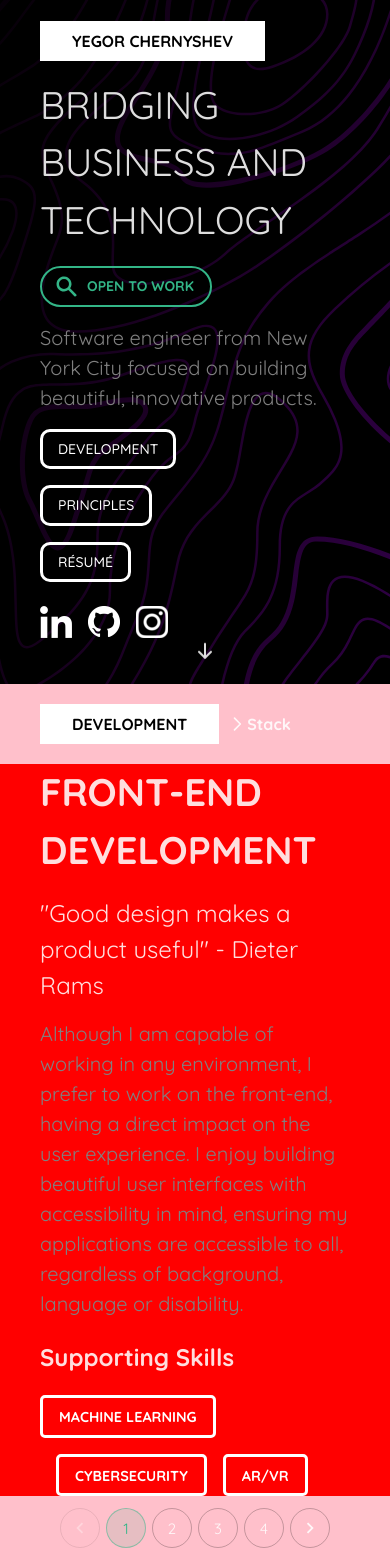
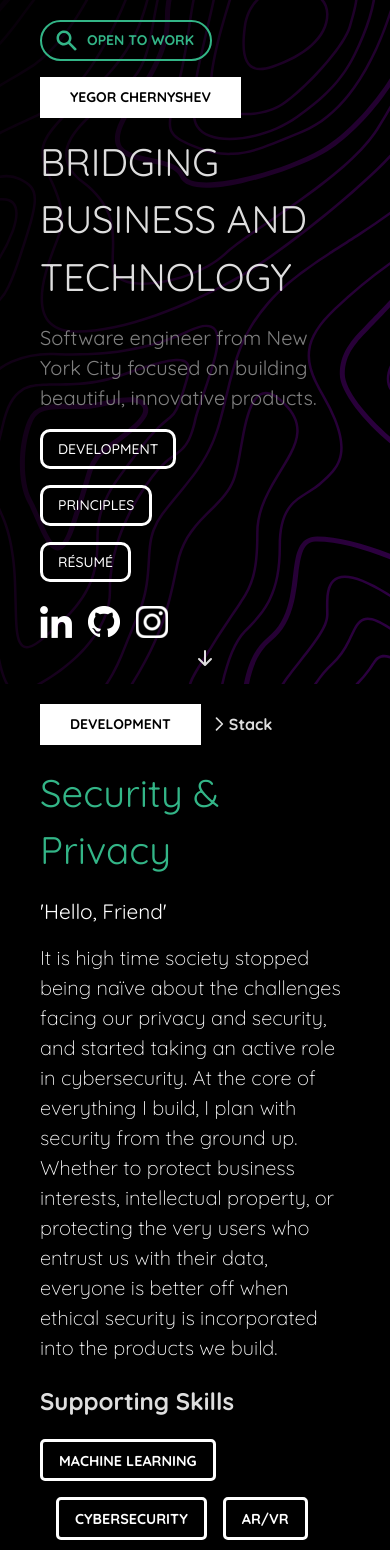
Before and after one commit to yCherny/Portfolio, a React (Create React App) app: page / in a window 390 px wide. Shown: the part 160-1710 px from the top of the page. Built offline with nearby package versions, Linux system fonts and the light colour scheme.

Commit message:
Incorporate Pagination

```diff
--- a/src/App.js
+++ b/src/App.js
@@ -8,7 +8,10 @@ import { Section } from './components/Section/Section';
 // Temporary Hard Coded Data
 const sections = [
   { header: 'Development', subheaders: ['Stack', 'Portfolio', 'Skills'] },
-  { header: 'Principles', subheaders: ['Design', 'Security', 'Privacy'] },
+  {
+    header: 'Principles',
+    subheaders: ['Design', 'Security & Privacy', 'Accessibility'],
+  },
   {
     header: 'Résumé',
     subheaders: ['Education', 'Miscellaneous', 'Work Experience'],
--- a/src/Theme.js
+++ b/src/Theme.js
@@ -28,6 +28,26 @@ export const theme = createTheme({
     },
   },
   components: {
+    MuiMenuItem: {
+      variants: [
+        {
+          props: { variant: 'menuOption' },
+          style: {
+            padding: '8px 30px 8px 30px',
+            color: '#000000',
+            backgroundColor: '#FFFFFF',
+            fontWeight: 'bold',
+            borderRadius: '0px',
+            textTransform: 'uppercase',
+            '&:hover': {
+              backgroundColor: '#33B587',
+              fontWeight: '800',
+              color: 'white',
+            },
+          },
+        },
+      ],
+    },
     MuiButton: {
       variants: [
         {
@@ -47,6 +67,22 @@ export const theme = createTheme({
           style: {
             borderRadius: '5px',
             fontWeight: 800,
+          },
+        },
+        {
+          props: { variant: 'pageSection' },
+          style: {
+            padding: '8px 30px 8px 30px',
+            color: '#000000',
+            backgroundColor: '#FFFFFF',
+            fontWeight: 'bold',
+            borderRadius: '0px',
+            textTransform: 'uppercase',
+            '&:hover': {
+              backgroundColor: '#33B587',
+              fontWeight: '800',
+              color: 'white',
+            },
           },
         },
         {
@@ -87,6 +123,57 @@ theme.typography.subtitle = {
   // },
   [theme.breakpoints.down('md')]: {
     fontSize: '1.5rem',
+  },
+  [theme.breakpoints.up('md')]: {
+    fontSize: '2.4rem',
+  },
+  [theme.breakpoints.up('lg')]: {
+    fontSize: '2.4rem',
+  },
+};
+
+theme.typography.sectionHeader = {
+  color: '#33B587',
+  fontSize: '1.2rem',
+  // '@media (min-width:600px)': {
+  //   fontSize: '1.5rem',
+  // },
+  [theme.breakpoints.down('md')]: {
+    fontSize: '2.4rem',
+  },
+  [theme.breakpoints.up('md')]: {
+    fontSize: '2.4rem',
+  },
+  [theme.breakpoints.up('lg')]: {
+    fontSize: '2.4rem',
+  },
+};
+
+theme.typography.sectionSubtitle = {
+  color: 'white',
+  fontSize: '1.2rem',
+  // '@media (min-width:600px)': {
+  //   fontSize: '1.5rem',
+  // },
+  [theme.breakpoints.down('md')]: {
+    fontSize: '1.3rem',
+  },
+  [theme.breakpoints.up('md')]: {
+    fontSize: '2.4rem',
+  },
+  [theme.breakpoints.up('lg')]: {
+    fontSize: '2.4rem',
+  },
+};
+
+theme.typography.sectionContent = {
+  color: 'white',
+  fontSize: '1.2rem',
+  // '@media (min-width:600px)': {
+  //   fontSize: '1.5rem',
+  // },
+  [theme.breakpoints.down('md')]: {
+    fontSize: '1.25rem',
   },
   [theme.breakpoints.up('md')]: {
     fontSize: '2.4rem',
--- a/src/components/Landing/Landing.js
+++ b/src/components/Landing/Landing.js
@@ -9,7 +9,6 @@ import background from '../../images/background.svg';
 import { SearchIcon, ArrowDownIcon } from '@heroicons/react/solid';
 import { Links } from '../Links/Links';
 import Typography from '@mui/material/Typography';
-import { Skillset } from '../Skillset/Skillset';
 import './style.css';
 import AnchorLink from 'react-anchor-link-smooth-scroll';
 
@@ -24,6 +23,7 @@ export const Landing = () => {
         backgroundSize: 'cover',
       }}
       alignItems="flex-end"
+      id={'Landing'}
     >
       <Grid
         container
@@ -50,27 +50,19 @@ export const Landing = () => {
         {/* Data */}
         <Grid item xs={12} md={6}>
           <Stack spacing={2} alignItems="flex-start">
-            <Box
-              sx={{
-                px: 4,
-                py: 1,
-                color: '#000000',
-                backgroundColor: '#FFFFFF',
-              }}
-            >
-              <p style={{ fontWeight: 'bold', margin: 0 }}>YEGOR CHERNYSHEV</p>
-            </Box>
-
-            {/* style={{ fontWeight: '400', fontSize: { xs: 120, sm: '3.5vw' } */}
-            <Typography variant="header" style={{ fontWeight: '400' }}>
-              BRIDGING BUSINESS AND TECHNOLOGY
-            </Typography>
             <Button
               variant="rounded"
               startIcon={<SearchIcon height={25} width={25} />}
             >
               Open to Work
             </Button>
+            <AnchorLink href={'#Landing'}>
+              <Button variant="pageSection">YEGOR CHERNYSHEV</Button>
+            </AnchorLink>
+            {/* style={{ fontWeight: '400', fontSize: { xs: 120, sm: '3.5vw' } */}
+            <Typography variant="header" style={{ fontWeight: '400' }}>
+              BRIDGING BUSINESS AND TECHNOLOGY
+            </Typography>
             <Typography variant="content" style={{ fontWeight: '400' }}>
               Software engineer from New York City focused on building
               beautiful, innovative products.
@@ -84,9 +76,6 @@ export const Landing = () => {
                 spacing={2}
                 sx={{ flexWrap: 'wrap' }}
               >
-                {/* <Skillset title="Front-End Development" />
-                <Skillset title="Mobile Development" />
-                <Skillset title="Application Security" /> */}
                 <AnchorLink href="#Development">
                   <Button variant="outlined">Development</Button>
                 </AnchorLink>
--- a/src/components/Section/Section.js
+++ b/src/components/Section/Section.js
@@ -1,35 +1,43 @@
 import * as React from 'react';
 import Box from '@mui/material/Box';
 import Stack from '@mui/material/Stack';
-import background from '../../images/background.svg';
 import {
-  ChevronLeftIcon,
   ChevronRightIcon,
   DocumentDownloadIcon,
 } from '@heroicons/react/outline';
-import Fab from '@mui/material/Fab';
 import './style.css';
+import Grid from '@mui/material/Grid';
+import Button from '@mui/material/Button';
+import { Pagination } from '@mui/material';
+import { Slideshow } from '../Slideshow/Slideshow';
+import { usePagination } from '@mui/material/Pagination';
+import AnchorLink from 'react-anchor-link-smooth-scroll';
+import Menu from '@mui/material/Menu';
+import MenuItem from '@mui/material/MenuItem';
+
 import { Root } from '../Slideshow/Root/Root';
 import { Panel } from '../Slideshow/Panel/Panel';
 import { Toolkit } from '../Slideshow/Toolkit/Toolkit';
-import Grid from '@mui/material/Grid';
-import Button from '@mui/material/Button';
 import { Education } from '../Slideshow/Education/Education';
-import Container from '@mui/material/Container';
-import { Pagination } from '@mui/material';
-
-const subtitle = 'Toolkit'; // Portfolio
 
 export const Section = (props) => {
+  const [anchorEl, setAnchorEl] = React.useState(null);
+  const open = Boolean(anchorEl);
+  const handleClick = (event) => {
+    setAnchorEl(event.currentTarget);
+  };
+  const handleClose = () => {
+    setAnchorEl(null);
+  };
+
+  const [page, setPage] = React.useState(1);
+  const handleChange = (event, value) => {
+    console.log(value);
+    setPage(value);
+  };
+
   return (
-    <Stack
-      direction={'column'}
-      minHeight={'100vh'}
-      id={props.section.header}
-      sx={{
-        backgroundColor: 'pink',
-      }}
-    >
+    <Stack direction={'column'} minHeight={'100vh'} id={props.section.header}>
       <Grid
         container
         direction="row"
@@ -41,24 +49,46 @@ export const Section = (props) => {
         {/* Section Header */}
         <Grid item xs={props.section.header === 'Résumé' ? 8 : 12}>
           <Stack direction="row" spacing={1} alignItems="center">
-            <Box
-              sx={{
-                px: 4,
-                py: 1,
-                color: '#000000',
-                backgroundColor: '#FFFFFF',
+            <Button
+              variant="pageSection"
+              id="basic-button"
+              aria-controls={open ? 'basic-menu' : undefined}
+              aria-haspopup="true"
+              aria-expanded={open ? 'true' : undefined}
+              onClick={handleClick}
+            >
+              {props.section.header}
+            </Button>
+            <Menu
+              id="basic-menu"
+              anchorEl={anchorEl}
+              open={open}
+              onClose={handleClose}
+              MenuListProps={{
+                'aria-labelledby': 'basic-button',
               }}
             >
-              <p
-                style={{
-                  fontWeight: 'bold',
-                  margin: 0,
-                  textTransform: 'uppercase',
-                }}
-              >
-                {props.section.header}
-              </p>
-            </Box>
+              <AnchorLink href={'#Landing'}>
+                <MenuItem onClick={handleClose} variant="menuOption">
+                  Landing
+                </MenuItem>
+              </AnchorLink>
+              <AnchorLink href={'#Development'}>
+                <MenuItem onClick={handleClose} variant="menuOption">
+                  Development
+                </MenuItem>
+              </AnchorLink>
+              <AnchorLink href={'#Principles'}>
+                <MenuItem onClick={handleClose} variant="menuOption">
+                  Principles
+                </MenuItem>
+              </AnchorLink>
+              <AnchorLink href={'#Résumé'}>
+                <MenuItem onClick={handleClose} variant="menuOption">
+                  Résumé
+                </MenuItem>
+              </AnchorLink>
+            </Menu>
             <Stack direction="row" spacing={3} alignItems="center">
               <ChevronRightIcon
                 style={{
@@ -84,64 +114,16 @@ export const Section = (props) => {
           </Grid>
         ) : null}
       </Grid>
-      {props.section.header === 'Résumé' ? <Education /> : <Root />}
-      {/* <Root /> */}
-      {/* <Panel /> */}
-      {/* <Toolkit /> */}
+      <Slideshow />
       <Stack alignItems={'center'} py={1.5}>
         <Pagination
-          count={4}
+          count={props.section.subheaders.length}
           variant="outlined"
           size="large"
           color="secondary"
+          onChange={handleChange}
         />
       </Stack>
-      {/* <Grid
-        container
-        direction="row"
-        justifyContent={'space-between'}
-        sx={{ backgroundColor: 'red' }}
-        px={5}
-      >
-        <Grid item xs={3} sx={{ backgroundColor: 'green' }}>
-          <Fab
-            variant="extended"
-            style={{
-              fontWeight: 'bold',
-              backgroundColor: 'transparent',
-              color: 'gray',
-              border: '1px solid gray',
-              borderRadius: '10px',
-            }}
-          >
-            <ChevronLeftIcon
-              style={{
-                height: '16px',
-                width: '16px',
-              }}
-            />
-            Back
-          </Fab>
-        </Grid>
-        <Grid item xs={3} sx={{ backgroundColor: 'purple' }}>
-          <Fab
-            variant="extended"
-            className="right right-1"
-            style={{
-              fontWeight: 'bold',
-              borderRadius: '10px',
-            }}
-          >
-            Next
-            <ChevronRightIcon
-              style={{
-                height: '16px',
-                width: '16px',
-              }}
-            />
-          </Fab>
-        </Grid>
-      </Grid> */}
     </Stack>
   );
 };
--- a/src/components/Slideshow/Panel/Panel.js
+++ b/src/components/Slideshow/Panel/Panel.js
@@ -3,57 +3,60 @@ import Button from '@mui/material/Button';
 import Grid from '@mui/material/Grid';
 import Box from '@mui/material/Box';
 import Stack from '@mui/material/Stack';
-// import { Links } from '../Links/Links';
-import profilePic from '../../../images/profilePic.jpeg';
-import List from '@mui/material/List';
-import ListItem from '@mui/material/ListItem';
-import ListItemText from '@mui/material/ListItemText';
-
-const projects = [
-  {
-    title: 'Rally',
-    platform: 'iOS',
-    icon: profilePic,
-    apis: ['Google Firebase', 'Apple Maps', 'CryptoKit', 'iCloud'],
-    description:
-      'Lorem ipsum dolor sit amet, consectetur adipiscing elit, sed do eiusmod tempor incididunt ut labore et dolore magna aliqua. Maecenas accumsan lacus vel facilisis volutpat est velit egestas.',
-  },
-];
+import Typography from '@mui/material/Typography';
+import { Skillset } from '../../Skillset/Skillset';
 
 export const Panel = () => {
   return (
-    <Stack spacing={0} alignItems="flex-start">
-      <Stack direction="row" spacing={4}>
-        <Stack spacing={2} alignItems="flex-start">
-          <Box>
-            <h1 style={{ fontWeight: '800', fontSize: '3vw', margin: 0 }}>
-              {projects[0].title}
-            </h1>
-            <h3 style={{ fontWeight: '500', fontSize: '1.75vw', margin: 0 }}>
-              {projects[0].platform}
-            </h3>
-            <img
-              src={projects[0].icon}
-              alt="Project Icon"
-              height={'240px'}
-              style={{ borderRadius: '10px' }}
-            />
-          </Box>
-        </Stack>
-        <Stack spacing={2}>
-          <h2 style={{ fontWeight: '400', fontSize: '2vw', margin: 0 }}>
-            Technologies and APIs Involved
-          </h2>
-          <List dense={true}>
-            {projects[0].apis.map((api) => (
-              <ListItem>
-                <ListItemText primary={api} />
-              </ListItem>
-            ))}
-          </List>
-          <p>{projects[0].description}</p>
-        </Stack>
-      </Stack>
-    </Stack>
+    <Box display="flex" flex={1} flexDirection={'column'}>
+      <Box
+        display={'flex'}
+        flexDirection={'row'}
+        overflowx="scroll"
+        width={'100%'}
+        // bgcolor={'green'}
+      >
+        <Grid
+          container
+          direction="row"
+          alignItems={'flex-end'}
+          justifyContent={'space-between'}
+        >
+          <Grid item xs={12} md={8}>
+            <Stack spacing={2} alignItems="flex-start" px={5}>
+              <Typography variant="sectionHeader">
+                Security & Privacy
+              </Typography>
+              <Typography variant="sectionSubtitle">'Hello, Friend'</Typography>
+              <Typography variant="sectionContent" fontWeight={'light'}>
+                It is high time society stopped being naïve about the challenges
+                facing our privacy and security, and started taking an active
+                role in cybersecurity. At the core of everything I build, I plan
+                with security from the ground up. Whether to protect business
+                interests, intellectual property, or protecting the very users
+                who entrust us with their data, everyone is better off when
+                ethical security is incorporated into the products we build.
+              </Typography>
+            </Stack>
+            <Stack spacing={0} px={5}>
+              <h2>Supporting Skills</h2>
+              <Stack
+                direction="row"
+                rowGap={2}
+                spacing={2}
+                sx={{ flexWrap: 'wrap' }}
+              >
+                <Skillset title="Machine Learning" />
+                <Skillset title="Cybersecurity" />
+                <Skillset title="AR/VR" />
+              </Stack>
+            </Stack>
+          </Grid>
+          <Grid item xs={12} md={4}>
+            {/* Image */}
+          </Grid>
+        </Grid>
+      </Box>
+    </Box>
   );
 };
--- a/src/components/Slideshow/Root/Root.js
+++ b/src/components/Slideshow/Root/Root.js
@@ -2,18 +2,19 @@ import * as React from 'react';
 import Button from '@mui/material/Button';
 import Grid from '@mui/material/Grid';
 import Box from '@mui/material/Box';
-import Container from '@mui/material/Container';
 import Stack from '@mui/material/Stack';
 import Typography from '@mui/material/Typography';
 import { Skillset } from '../../Skillset/Skillset';
 
 export const Root = () => {
   return (
+    <Box display="flex" flex={1} flexDirection={'column'}>
       <Box
-      bgcolor="red"
-      display="flex"
-      flex={1}
-      flexDirection={{ xs: 'column', sm: 'row' }}
+        display={'flex'}
+        flexDirection={'row'}
+        overflowx="scroll"
+        width={'100%'}
+        bgcolor={'green'}
       >
         <Grid
           container
@@ -23,20 +24,22 @@ export const Root = () => {
         >
           <Grid item xs={12} md={5}>
             <Stack spacing={2} alignItems="flex-start" px={5}>
-            <Typography variant="header">FRONT-END DEVELOPMENT</Typography>
-            <Typography variant="subtitle">
+              <Typography variant="sectionHeader">
+                FRONT-END DEVELOPMENT
+              </Typography>
+              <Typography variant="sectionSubtitle">
                 "Good design makes a product useful" - Dieter Rams
               </Typography>
-            <Typography variant="content">
+              <Typography variant="sectionContent" fontWeight={'light'}>
                 Although I am capable of working in any environment, I prefer to
                 work on the front-end, having a direct impact on the user
                 experience. I enjoy building beautiful user interfaces with
-              accessibility in mind, ensuring my applications are accessible to
-              all, regardless of background, language or disability.
+                accessibility in mind, ensuring my applications are accessible
+                to all, regardless of background, language or disability.
               </Typography>
             </Stack>
           </Grid>
-        {/* <Grid item xs={12} md={5}>
+          <Grid item xs={12} md={5}>
             <Stack direction={'row'} height={'100wh'} px={5}>
               <Stack spacing={2} style={{ textAlign: 'end' }}>
                 <Typography variant="header" style={{ fontWeight: '400' }}>
@@ -47,23 +50,29 @@ export const Root = () => {
                 </Typography>
                 <Typography variant="content" style={{ fontWeight: '400' }}>
                   We live in a world constantly on the move. Highly dependent on
-                technology, it increasingly becomes more a part of us as we move
-                from desktops, to mobile devices, to AR lenses and virtual
-                assistants. Therefore, I believe it is crucial to design
-                'mobile-first.'
+                  technology, it increasingly becomes more a part of us as we
+                  move from desktops, to mobile devices, to AR lenses and
+                  virtual assistants. Therefore, I believe it is crucial to
+                  design 'mobile-first.'
                 </Typography>
               </Stack>
             </Stack>
-        </Grid> */}
+          </Grid>
         </Grid>
         <Stack spacing={0} px={5}>
           <h2>Supporting Skills</h2>
-        <Stack direction="row" rowGap={2} spacing={2} sx={{ flexWrap: 'wrap' }}>
+          <Stack
+            direction="row"
+            rowGap={2}
+            spacing={2}
+            sx={{ flexWrap: 'wrap' }}
+          >
             <Skillset title="Machine Learning" />
             <Skillset title="Cybersecurity" />
             <Skillset title="AR/VR" />
           </Stack>
         </Stack>
       </Box>
+    </Box>
   );
 };
--- /dev/null
+++ b/src/components/Slideshow/Slideshow.js
@@ -0,0 +1,32 @@
+import * as React from 'react';
+import Box from '@mui/material/Box';
+import { Root } from './Root/Root';
+import { Panel } from './Panel/Panel';
+import { Education } from './Education/Education';
+const panels = ['red', 'green', 'blue', 'purple'];
+{
+  /* {props.section.header === 'Résumé' ? <Education /> : <Root />} */
+  /* <Root /> */
+  /* <Panel /> */
+  /* <Toolkit /> */
+}
+
+export const Slideshow = () => {
+  return (
+    // Container
+    <Box
+      display="flex"
+      flex={2}
+      flexDirection={'row'}
+      width={'100vw'}
+      overflow={'hidden'}
+    >
+      {panels.map((panel) => (
+        <Box flexShrink={0} width={'100%'}>
+          <Panel />
+        </Box>
+      ))}
+      ;
+    </Box>
+  );
+};
```
Also changed, not shown: src/components/Slideshow/Education/Education.js (+23 -20 lines), src/components/Slideshow/Portfolio/Portfolio.js (added, +59 -0 lines). Lines whose indentation alone changed are shown as unchanged.
